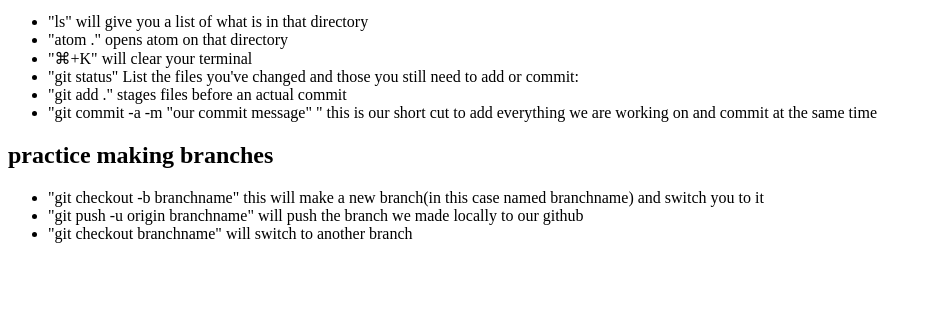
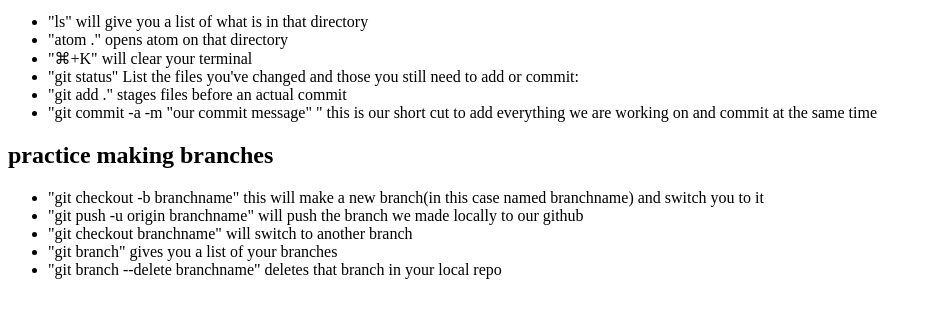
Before and after one commit to joweber123/commandlinepractice, a plain HTML site: page index.html in a window 1280 px wide. Shown: the part 200-518 px from the top of the page, without its empty margins (0-932 px from the left). Drawn offline with Linux system fonts and the light colour scheme.

Commit message:
added last command

```diff
--- a/index.html
+++ b/index.html
@@ -22,7 +22,8 @@
       <li>"git checkout -b branchname" this will make a new branch(in this case named branchname) and switch you to it</li>
       <li>"git push -u origin branchname" will push the branch we made locally to our github</li>
       <li>"git checkout branchname" will switch to another branch</li>
-
+      <li>"git branch" gives you a list of your branches</li>
+      <li>"git branch --delete branchname" deletes that branch in your local repo</li>
     </ul>
   </body>
 </html>
```
